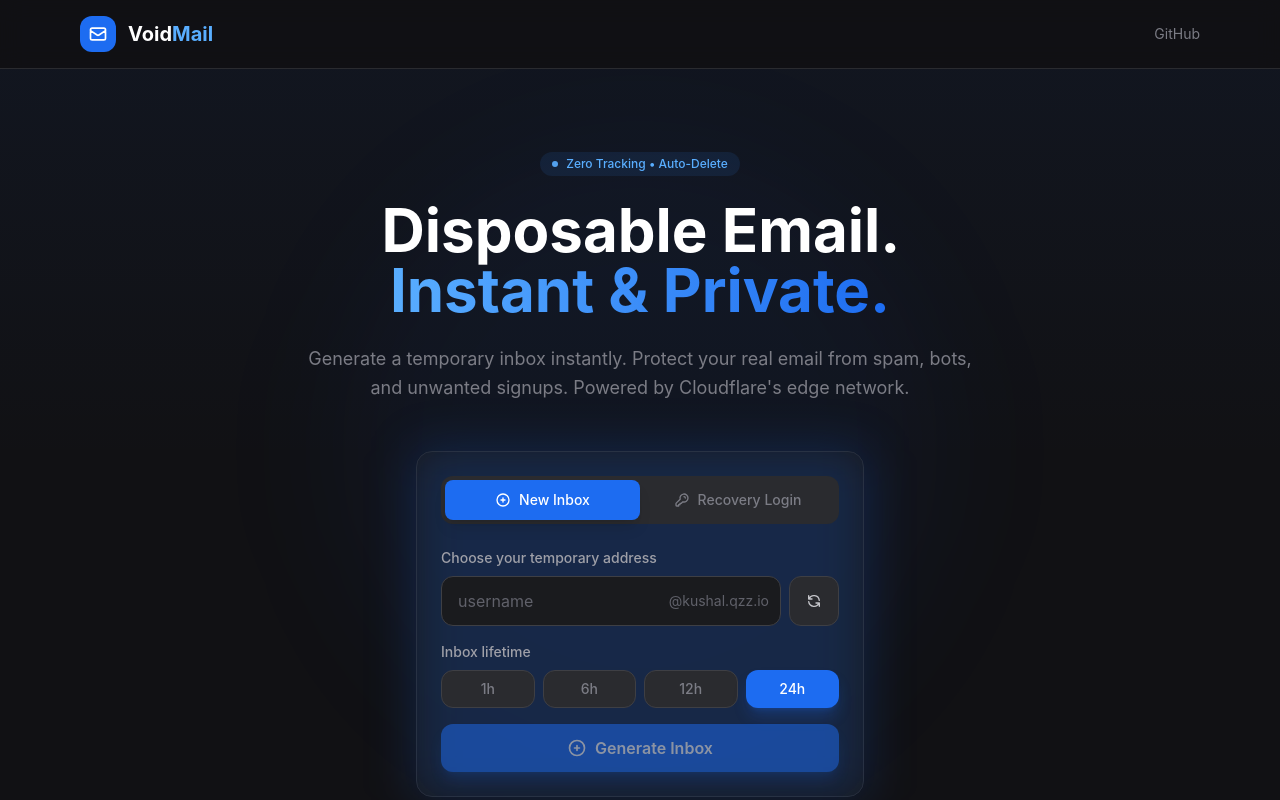
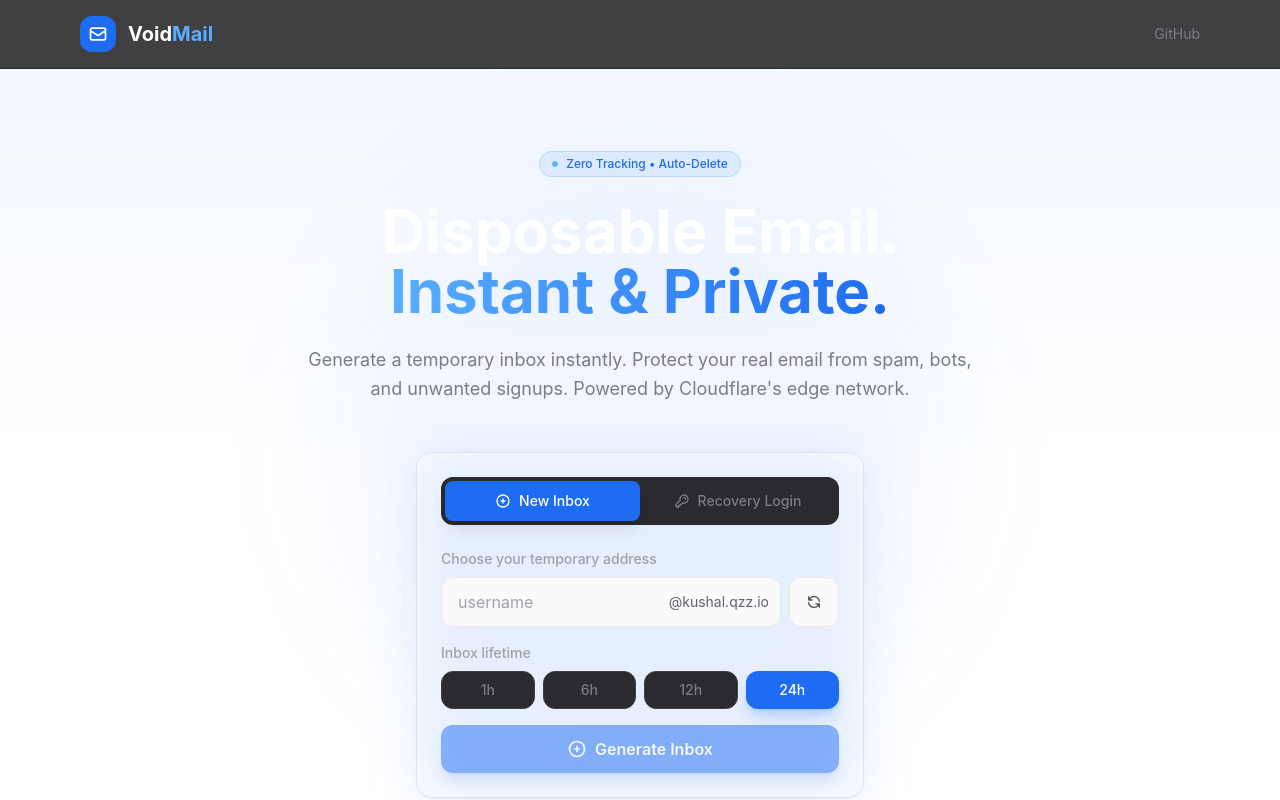
Before and after one commit to kushalshah0/VoidMail, a React (Vite) app: page / in a window 1280 px wide. Shown: the top 800 px of the page. Built offline with nearby package versions, Linux system fonts and the light colour scheme; the HTML template or start-up script is replaced by a standard one.

Commit message:
Add light/dark theme styles

```diff
--- a/src/index.css
+++ b/src/index.css
@@ -8,8 +8,13 @@
   }
 
   body {
-    @apply bg-dark-950 text-dark-100 antialiased;
+    @apply bg-light-50 text-light-900 antialiased;
     font-family: 'Inter', -apple-system, BlinkMacSystemFont, 'Segoe UI', sans-serif;
+    transition: background-color 0.3s ease, color 0.3s ease;
+  }
+
+  .dark body {
+    @apply bg-dark-950 text-dark-100;
   }
 
   ::-webkit-scrollbar {
@@ -17,10 +22,18 @@
   }
 
   ::-webkit-scrollbar-track {
+    @apply bg-light-200;
+  }
+
+  ::-webkit-scrollbar-thumb {
+    @apply bg-light-400 rounded-full;
+  }
+
+  .dark ::-webkit-scrollbar-track {
     @apply bg-dark-900;
   }
 
-  ::-webkit-scrollbar-thumb {
+  .dark ::-webkit-scrollbar-thumb {
     @apply bg-dark-600 rounded-full;
   }
 }
@@ -34,47 +47,56 @@
   }
 
   .btn-secondary {
-    @apply bg-dark-800 hover:bg-dark-700 text-dark-200 font-medium
-           py-3 px-6 rounded-xl transition-all duration-200
-           border border-dark-700 hover:border-dark-600
-           active:scale-[0.98];
+    @apply font-medium py-3 px-6 rounded-xl transition-all duration-200
+           active:scale-[0.98]
+           bg-light-100 hover:bg-light-200 text-light-700
+           border border-light-300 hover:border-light-400
+           dark:bg-dark-800 dark:hover:bg-dark-700 dark:text-dark-200
+           dark:border-dark-700 dark:hover:border-dark-600;
   }
 
   .input-field {
-    @apply bg-dark-900 border border-dark-700 rounded-xl px-4 py-3
-           text-white placeholder-dark-500 focus:outline-none
-           focus:ring-2 focus:ring-brand-600 focus:border-transparent
-           transition-all duration-200 w-full;
+    @apply rounded-xl px-4 py-3
+           focus:outline-none focus:ring-2 focus:ring-brand-600 focus:border-transparent
+           transition-all duration-200 w-full
+           bg-light-100 border border-light-300 text-light-900 placeholder-light-500
+           dark:bg-dark-900 dark:border-dark-700 dark:text-white dark:placeholder-dark-500;
   }
 
   .card {
-    @apply bg-dark-900/80 backdrop-blur-sm border border-dark-800
-           rounded-2xl p-6 transition-all duration-300;
+    @apply rounded-2xl p-6 transition-all duration-300
+           bg-white/80 backdrop-blur-sm border border-light-300 shadow-sm
+           dark:bg-dark-900/80 dark:border-dark-800 dark:shadow-none;
   }
 
   .card-hover {
-    @apply card hover:border-dark-700 hover:bg-dark-900 cursor-pointer;
+    @apply card cursor-pointer
+           hover:border-light-400 hover:bg-white hover:shadow-md
+           dark:hover:border-dark-700 dark:hover:bg-dark-900;
   }
 
   .badge {
-    @apply inline-flex items-center px-3 py-1 rounded-full text-xs
-           font-medium;
+    @apply inline-flex items-center px-3 py-1 rounded-full text-xs font-medium;
   }
 
   .badge-green {
-    @apply badge bg-emerald-500/10 text-emerald-400 border-emerald-500/20;
+    @apply badge bg-emerald-500/10 text-emerald-600 border border-emerald-500/20
+           dark:text-emerald-400;
   }
 
   .badge-blue {
-    @apply badge bg-brand-500/10 text-brand-400 border-brand-500/20;
+    @apply badge bg-brand-500/10 text-brand-600 border border-brand-500/20
+           dark:text-brand-400;
   }
 
   .badge-yellow {
-    @apply badge bg-amber-500/10 text-amber-400 border-amber-500/20;
+    @apply badge bg-amber-500/10 text-amber-600 border border-amber-500/20
+           dark:text-amber-400;
   }
 
   .badge-red {
-    @apply badge bg-red-500/10 text-red-400 border-red-500/20;
+    @apply badge bg-red-500/10 text-red-600 border border-red-500/20
+           dark:text-red-400;
   }
 
   .glow {
@@ -83,6 +105,7 @@
 
   .glow::before {
     content: '';
-    @apply absolute -inset-1 bg-brand-600/20 rounded-2xl blur-xl -z-10;
+    @apply absolute -inset-1 rounded-2xl blur-xl -z-10
+           bg-brand-600/10 dark:bg-brand-600/20;
   }
 }
```
